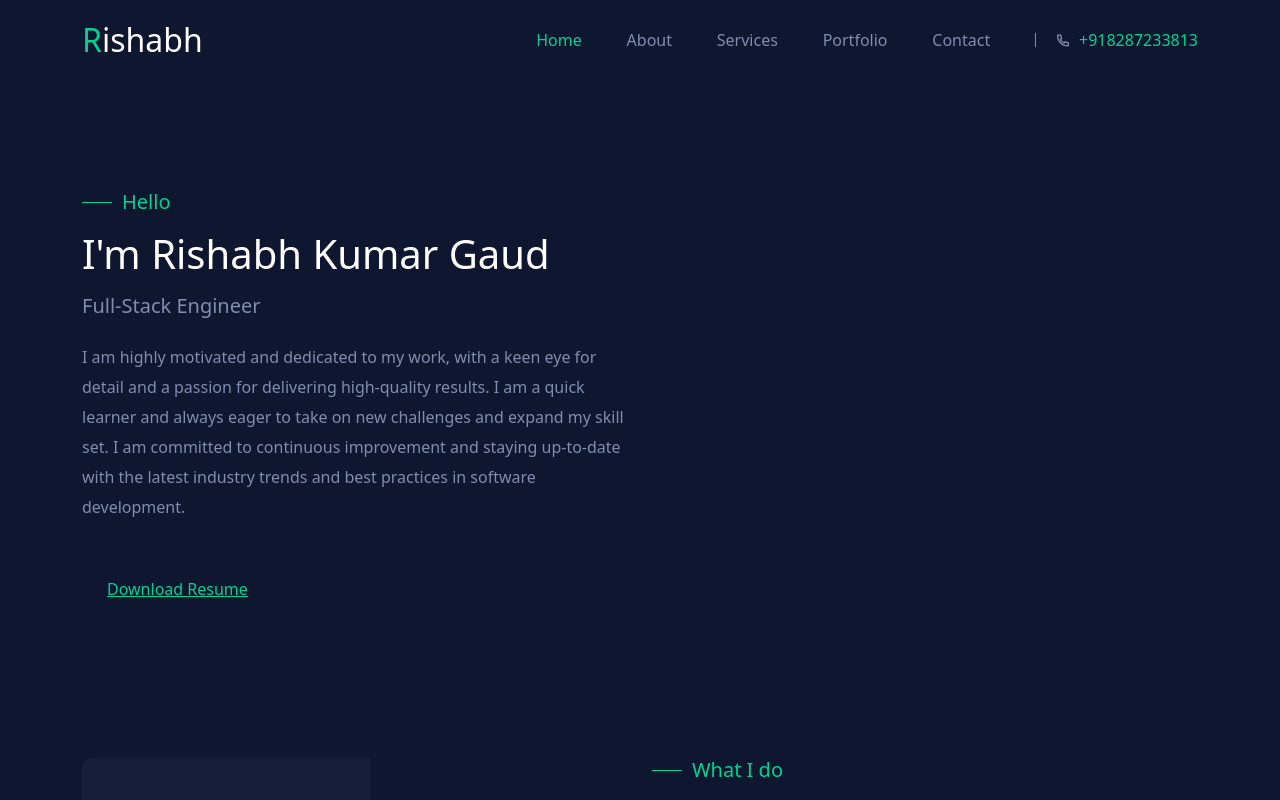
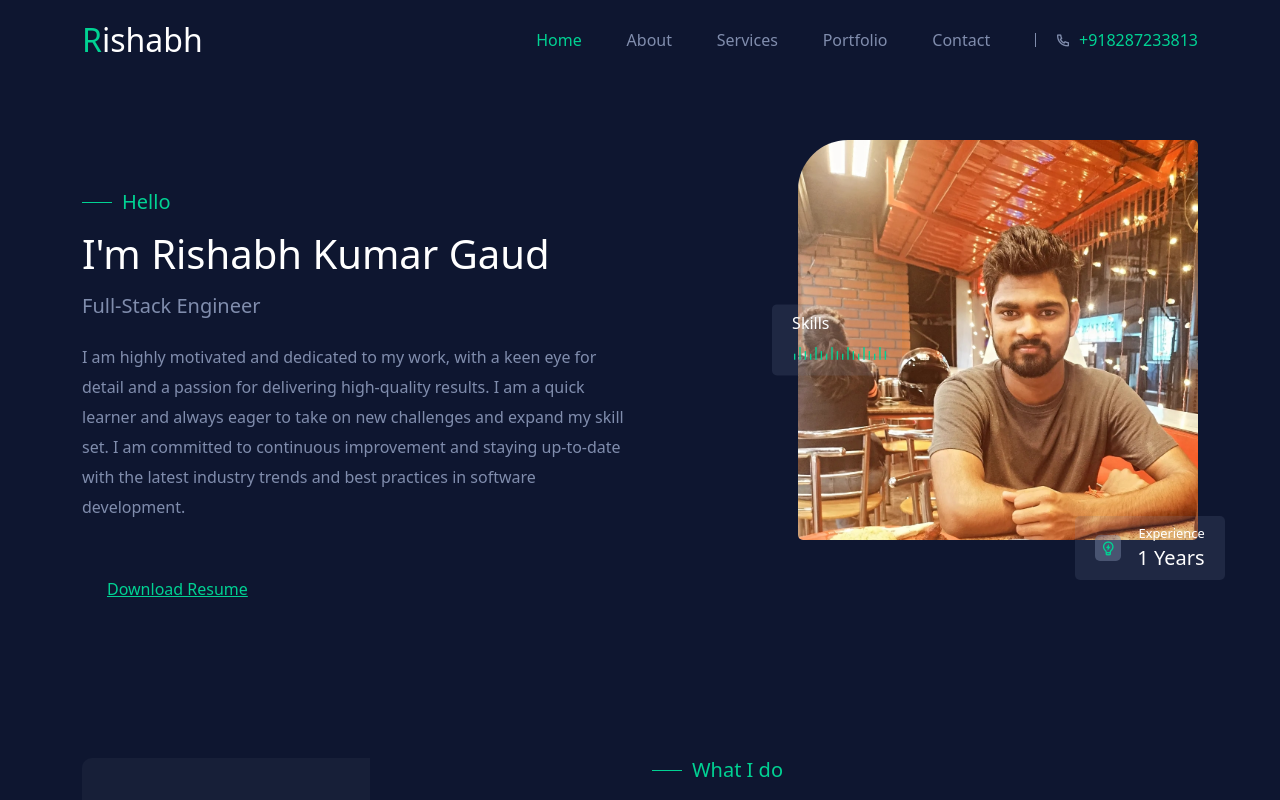
Before and after one commit to Rishabh-Gaud/portfolio, a Next.js app: page / in a window 1280 px wide. Shown: the top 800 px of the page. Built offline with nearby package versions, Linux system fonts and the light colour scheme.

Commit message:
profile pic added

```diff
--- a/components/UI/Hero.jsx
+++ b/components/UI/Hero.jsx
@@ -3,7 +3,7 @@ import SectionSubtitle from "./SectionSubtitle";
 import { Container, Row, Col } from "reactstrap";
 import Image from "next/image";
 import Link from "next/link";
-import heroImg from "../../public/images/hero.jpg";
+import heroImg from "../../public/images/profile.jpeg";
 import classes from "../../styles/hero.module.css";
 
 const Hero = () => {
@@ -38,7 +38,7 @@ const Hero = () => {
           </Col>
 
           {/* ========== hero img ============= */}
-          {/* <Col lg="6" md="6">
+          <Col lg="6" md="6">
             <div className={`${classes.hero__img} text-end`}>
               <Image alt="hero-image" src={heroImg} width="400" height="400" />
 
@@ -72,11 +72,11 @@ const Hero = () => {
                 </span>
                 <div className="bg-transparent">
                   <h6>Experience</h6>
-                  <h5 className="mb-0">4 Years</h5>
+                  <h5 className="mb-0">1 Years</h5>
                 </div>
               </div>
             </div>
-          </Col> */}
+          </Col>
         </Row>
       </Container>
     </section>
```
Also changed, not shown: public/images/profile.jpeg (added), 1 other file (tests, documents, lock files or other folders).
